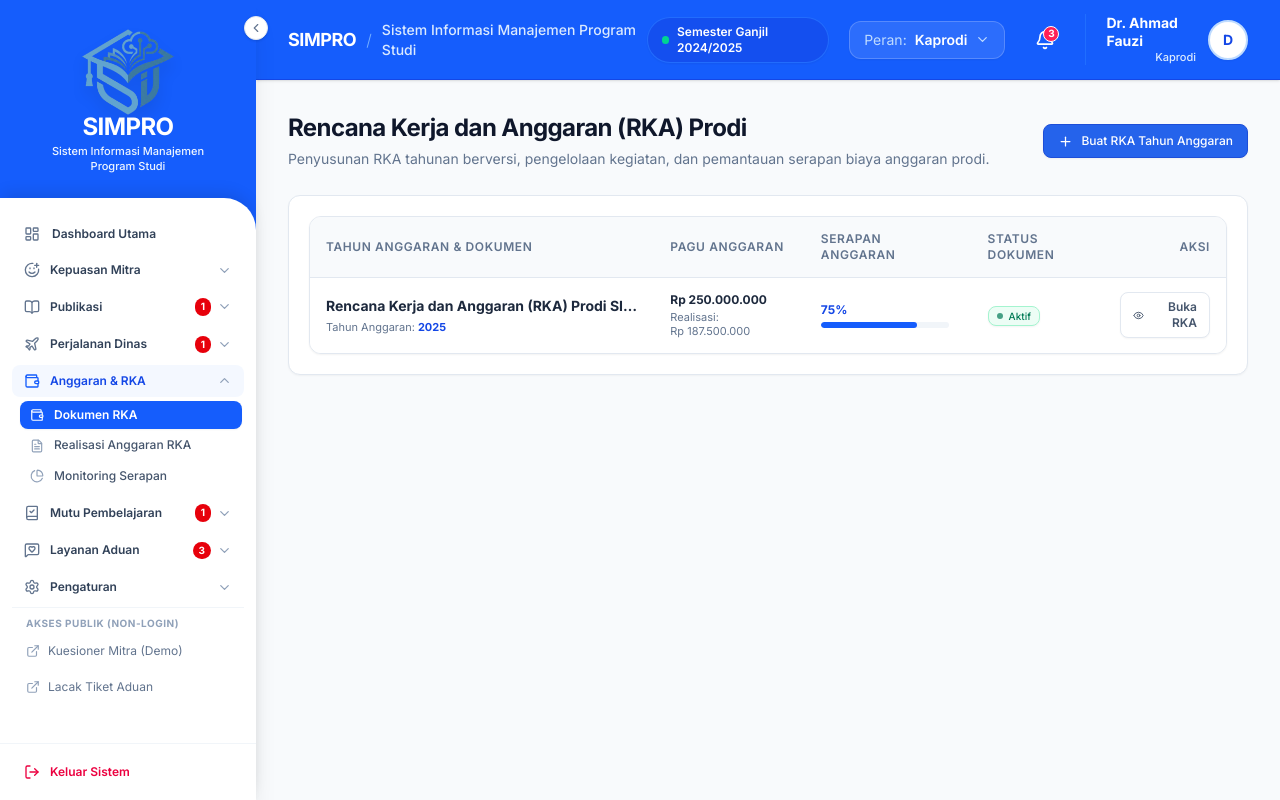
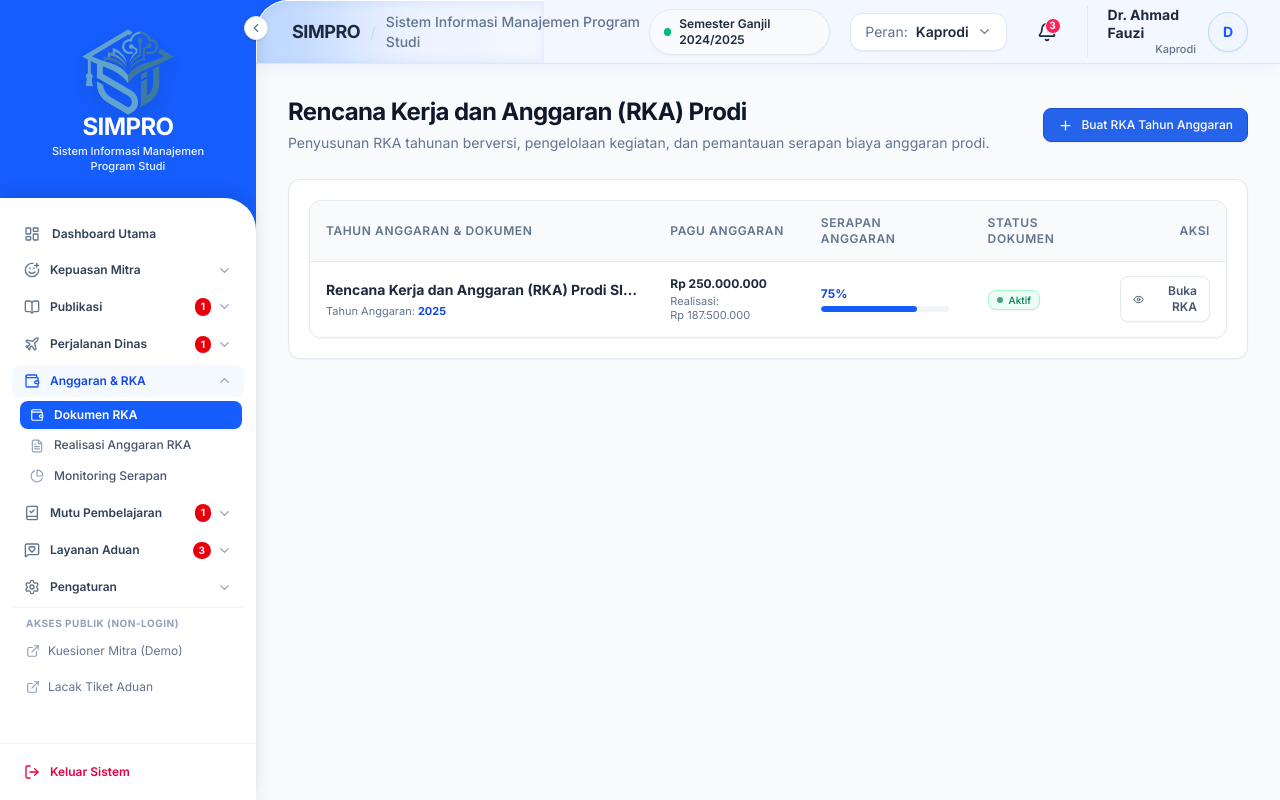
Before and after one commit to boyharendy/PPW_SIMPRO_PROJECT, a Next.js app in the folder frontend/: page /dashboard/rka in a window 1280 px wide. Built offline with nearby package versions, Linux system fonts and the light colour scheme.

Commit message:
style: Update topbar color and design based on team agreement

```diff
--- a/frontend/src/app/layout.tsx
+++ b/frontend/src/app/layout.tsx
@@ -9,8 +9,6 @@ export const metadata: Metadata = {
 
 export default function RootLayout({ children }: { children: React.ReactNode }) {
   return (
-    // suppressHydrationWarning: ekstensi browser (mis. webcrx) menyuntikkan atribut ke <html>/<body>
-    // sebelum React hydrate, yang memicu hydration mismatch dan membuat UI tidak responsif.
     <html lang="id" suppressHydrationWarning>
       <body className="antialiased" suppressHydrationWarning>
         <AppProvider>{children}</AppProvider>
--- a/frontend/src/components/layout/Header.tsx
+++ b/frontend/src/components/layout/Header.tsx
@@ -43,29 +43,41 @@ export default function Header() {
   }, []);
 
   return (
-    <header className="h-20 bg-blue-600 border-b border-blue-700 flex items-center justify-between px-4 sm:px-6 lg:px-8 sticky top-0 z-30 shadow-sm text-white">
+    <div className="sticky top-0 z-30 bg-blue-600">
+      <header className="relative h-16 bg-white/95 backdrop-blur-xl rounded-tl-[2rem] border-b border-slate-200 flex items-center justify-between px-4 sm:px-6 lg:px-8 shadow-[0_4px_20px_-4px_rgba(37,99,235,0.08)] text-slate-800">
+        {/* Decorative Faded Glass & Glow Accent on the Left Curve */}
+        <div
+          aria-hidden="true"
+          className="pointer-events-none absolute inset-y-0 left-0 w-72 rounded-tl-[2rem] bg-gradient-to-r from-blue-500/15 via-blue-400/5 to-transparent overflow-hidden"
+        >
+          {/* Soft ambient glass orb */}
+          <div className="absolute -top-6 -left-6 w-28 h-28 rounded-full bg-blue-500/20 blur-2xl" />
+          {/* Specular glass rim highlight along top-left curve */}
+          <div className="absolute inset-0 rounded-tl-[2rem] border-t border-l border-white/90 shadow-[inset_1px_1px_12px_rgba(37,99,235,0.12)]" />
+        </div>
+
         {/* Left side: Mobile menu toggle and breadcrumb */}
-      <div className="flex items-center gap-3 sm:gap-4">
+        <div className="relative z-10 flex items-center gap-3 sm:gap-4">
           <button
             onClick={() => setSidebarOpen(true)}
-          className="lg:hidden p-2 rounded-xl hover:bg-white/10 text-white transition-colors"
+            className="lg:hidden p-2 rounded-xl hover:bg-white/80 text-slate-800 transition-colors"
             aria-label="Buka Menu"
           >
             <Menu size={22} />
           </button>
 
-        <div className="hidden sm:flex items-center gap-2.5 text-sm font-medium">
-          <span className="font-bold text-white text-base sm:text-lg tracking-tight">SIMPRO</span>
-          <span className="text-blue-300/80 font-light text-base">/</span>
-          <span className="text-blue-100 text-sm">Sistem Informasi Manajemen Program Studi</span>
+          <div className="hidden sm:flex items-center gap-2.5 text-sm font-medium pl-1">
+            <span className="font-bold text-slate-800 text-base sm:text-lg tracking-tight">SIMPRO</span>
+            <span className="text-slate-300 font-light text-base">/</span>
+            <span className="text-slate-500 text-sm">Sistem Informasi Manajemen Program Studi</span>
           </div>
         </div>
 
         {/* Right side: Academic Period, Role Switcher, Notifications, User Profile */}
-      <div className="flex items-center gap-3 sm:gap-4 lg:gap-5">
+        <div className="relative z-10 flex items-center gap-3 sm:gap-4 lg:gap-5">
           {/* Academic Period Pill */}
-        <div className="hidden md:flex items-center gap-2 rounded-full bg-blue-700/60 border border-blue-500/60 px-3.5 py-1.5 text-xs font-semibold text-white shadow-xs">
-          <span className="w-2 h-2 rounded-full bg-emerald-400" />
+          <div className="hidden md:flex items-center gap-2 rounded-full bg-slate-50 border border-slate-200 px-3.5 py-1.5 text-xs font-semibold text-slate-800 shadow-xs">
+            <span className="w-2 h-2 rounded-full bg-emerald-500" />
             <span>Semester Ganjil 2024/2025</span>
           </div>
 
@@ -73,13 +85,13 @@ export default function Header() {
           <div className="relative" ref={rolesRef}>
             <button
               onClick={() => setShowRoles(!showRoles)}
-            className="flex items-center gap-2 px-3.5 py-2 rounded-xl bg-white/10 hover:bg-white/20 text-xs sm:text-sm text-white transition-colors border border-white/20 font-semibold shadow-xs"
+              className="flex items-center gap-2 px-3.5 py-2 rounded-xl bg-white hover:bg-slate-50 text-xs sm:text-sm text-slate-800 transition-colors border border-slate-200 font-semibold shadow-xs"
               title="Ganti Peran Aktif"
             >
-            <span className="text-blue-200 font-normal">Peran:</span>
+              <span className="text-slate-500 font-normal">Peran:</span>
               <span className="hidden sm:inline max-w-[150px] truncate">{ROLE_LABELS[user.activeRole] || user.activeRole}</span>
               <span className="sm:hidden text-xs">{user.activeRole}</span>
-            <ChevronDown size={15} className="text-blue-200 flex-shrink-0" />
+              <ChevronDown size={15} className="text-slate-500 flex-shrink-0" />
             </button>
             {showRoles && (
               <div className="absolute right-0 mt-2 w-64 bg-white border border-slate-200 rounded-xl shadow-xl py-2 z-50 text-slate-800">
@@ -112,7 +124,7 @@ export default function Header() {
           <div className="relative" ref={notifRef}>
             <button
               onClick={() => setShowNotif(!showNotif)}
-            className="relative p-2.5 rounded-xl hover:bg-white/10 text-white transition-colors"
+              className="relative p-2.5 rounded-xl hover:bg-slate-100 text-slate-800 transition-colors"
               aria-label="Lihat Notifikasi"
             >
               <Bell size={20} />
@@ -164,21 +176,22 @@ export default function Header() {
           </div>
 
           {/* Profile Group */}
-        <div className="flex items-center gap-3 pl-3 sm:pl-5 sm:border-l sm:border-blue-500/50">
+          <div className="flex items-center gap-3 pl-3 sm:pl-5 sm:border-l sm:border-slate-200">
             <div className="hidden md:flex flex-col items-end justify-center">
-            <span className="text-xs sm:text-sm font-bold text-white leading-tight">
+              <span className="text-xs sm:text-sm font-bold text-slate-800 leading-tight">
                 {user.nama_lengkap.split(',')[0]}
               </span>
-            <span className="text-[11px] text-blue-100 font-medium leading-tight mt-0.5">
+              <span className="text-[11px] text-slate-500 font-medium leading-tight mt-0.5">
                 {ROLE_LABELS[user.activeRole] || user.activeRole}
               </span>
             </div>
             {/* Avatar */}
-          <div className="w-10 h-10 rounded-full bg-white text-blue-700 border-2 border-blue-200 flex items-center justify-center font-bold text-sm flex-shrink-0 shadow-xs">
+            <div className="w-10 h-10 rounded-full bg-blue-50 text-blue-600 border border-blue-200 flex items-center justify-center font-bold text-sm flex-shrink-0 shadow-xs">
               <span>{user.nama_lengkap.charAt(0)}</span>
             </div>
           </div>
         </div>
       </header>
+    </div>
   );
 }
```
Lines whose indentation alone changed are shown as unchanged.
